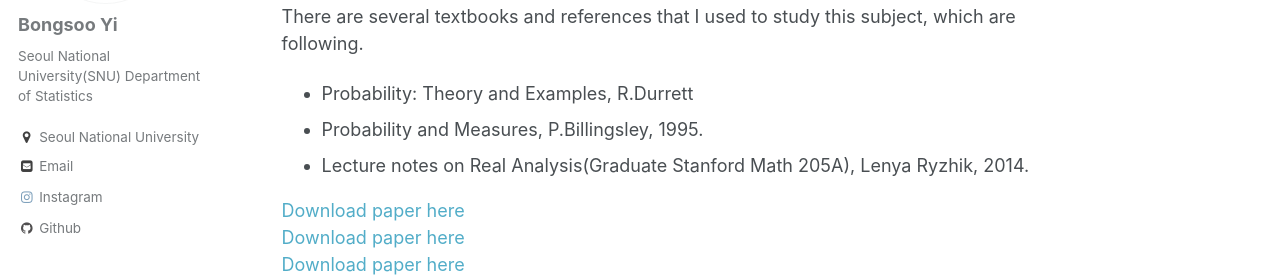
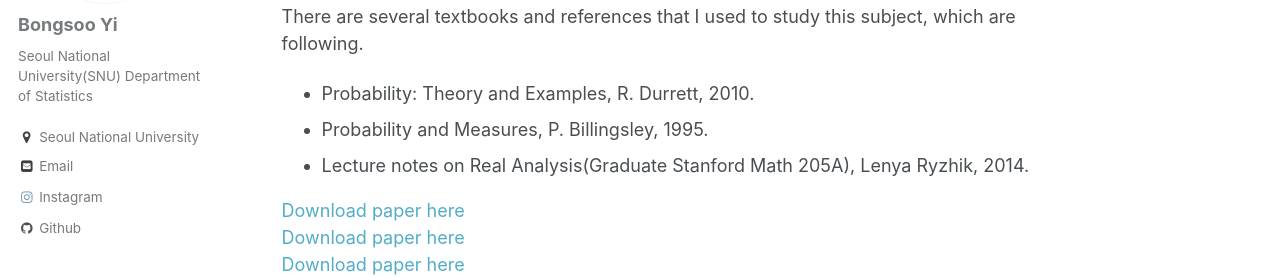
Before and after one commit to austinyi/austinyi.github.io, a Jekyll site: the page built from _publications/2019-06-20-probability1.md, in a window 1280 px wide and 1117 px high. Shown: the part 343-620 px from the top of the window. Built offline with Jekyll 4.4.1, drawn with Linux system fonts in a browser that asks for light colours.

Commit message:
Update 2019-06-20-probability1.md

```diff
--- a/_publications/2019-06-20-probability1.md
+++ b/_publications/2019-06-20-probability1.md
@@ -11,8 +11,8 @@ paperurl:
 Measure theory, probability spaces and random variables, various convergences of random variables, convergence of probability series, law of large numbers, convergence of distributions, characteristic functions, central limit theorems, law of the iterated logarithm, and stopping times.
 
 There are several textbooks and references that I used to study this subject, which are following.
-* Probability: Theory and Examples, R.Durrett
-* Probability and Measures, P.Billingsley, 1995.
+* Probability: Theory and Examples, R. Durrett, 2010.
+* Probability and Measures, P. Billingsley, 1995.
 * Lecture notes on Real Analysis(Graduate Stanford Math 205A), Lenya Ryzhik, 2014.
 
 
```
